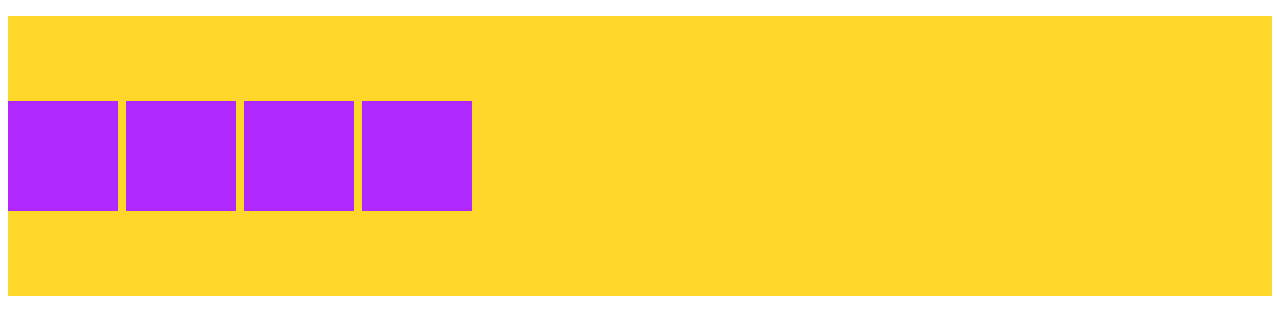
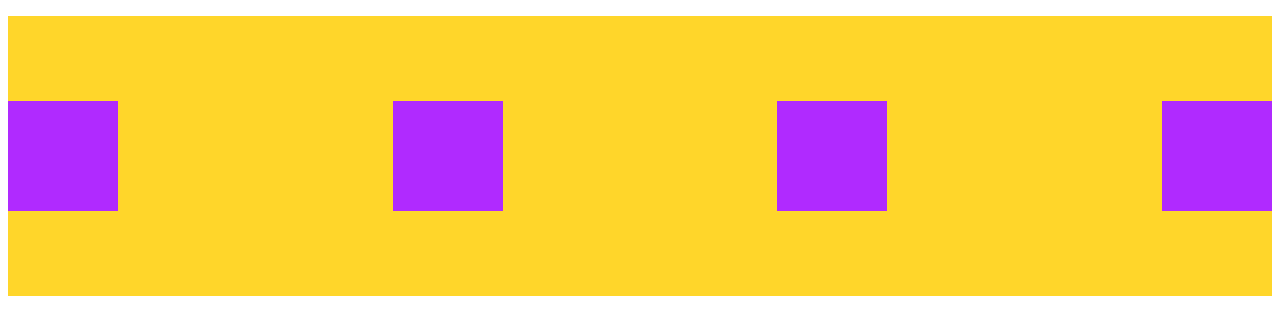
Before and after one commit to danielkorosi/DanielKorosi, a plain HTML site: page week06/day03/ex03.html in a window 1280 px wide. Drawn offline with Linux system fonts and the light colour scheme.

Commit message:
ex03-2 solved, equal spacing between squeres

```diff
--- /dev/null
+++ b/week06/day03/ex03-1style.css
@@ -0,0 +1,14 @@
+.container {
+  display: flex;
+  height: 280px;
+  background-color: #ffd62a;
+  align-items: center;
+  list-style-type: none;
+  padding: 0;
+}
+.item {
+  height: 110px;
+  width: 110px;
+  background-color: #b02aff;
+  margin-right: 8px;
+}
--- a/week06/day03/ex03style.css
+++ b/week06/day03/ex03-2style.css
@@ -2,14 +2,13 @@
   display: flex;
   height: 280px;
   background-color: #ffd62a;
-  align-items: center;
   list-style-type: none;
   padding: 0;
+  align-items: center;
+  justify-content: space-between;
 }
 .item {
   height: 110px;
   width: 110px;
   background-color: #b02aff;
-  margin-right: 8px;
-
 }
--- a/week06/day03/ex03.html
+++ b/week06/day03/ex03.html
@@ -1,7 +1,7 @@
 <!doctype html>
 <html lang="en">
 <head>
-  <link rel= "stylesheet" href="ex03style.css">
+  <link rel= "stylesheet" href="ex03-2style.css">
 </head>
 
 <ul class="container">
```
